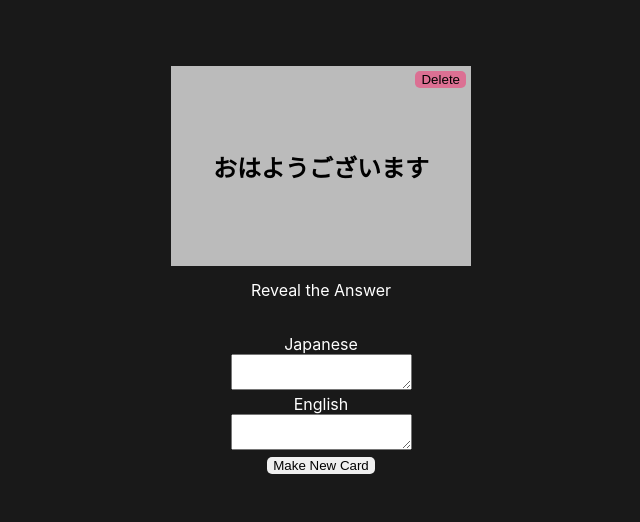
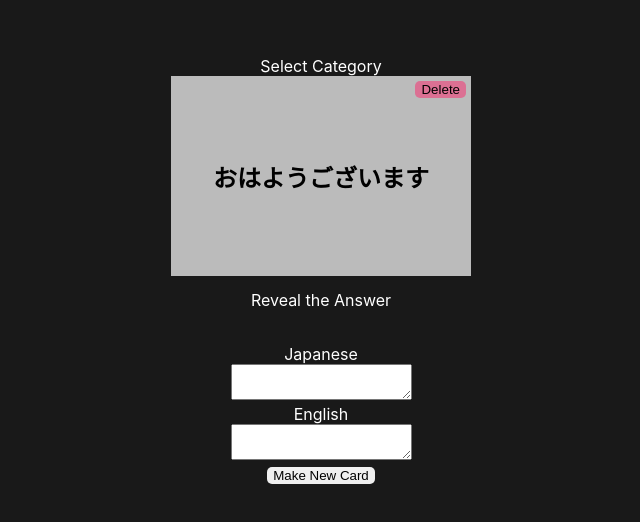
Before and after one commit to DerekPixel/japanese-flashcards, a React (Create React App) app: page / in a window 1280 px wide. Shown: the part 120-642 px from the top of the page, without its empty margins (319-959 px from the left). Built offline with nearby package versions, Linux system fonts and the light colour scheme.

Commit message:
testing dropdown component

```diff
--- a/src/App.jsx
+++ b/src/App.jsx
@@ -1,6 +1,7 @@
 import React, { useState } from 'react';
 
 import './App.css';
+import DropDown from './components/DropDown';
 import Flashcard from './components/Flashcard';
 import Newcard from './components/Newcard';
 
@@ -156,6 +157,15 @@ function App() {
 
   return (
     <div className="App">
+
+      <header>
+        <DropDown
+          dropDownMenuArray={[]}
+          setDropdownArray={() => console.log('hello')}
+          title='Select Category'
+        />
+      </header>
+
       <div>
         <Flashcard
           cards={randomizedCards}
```
